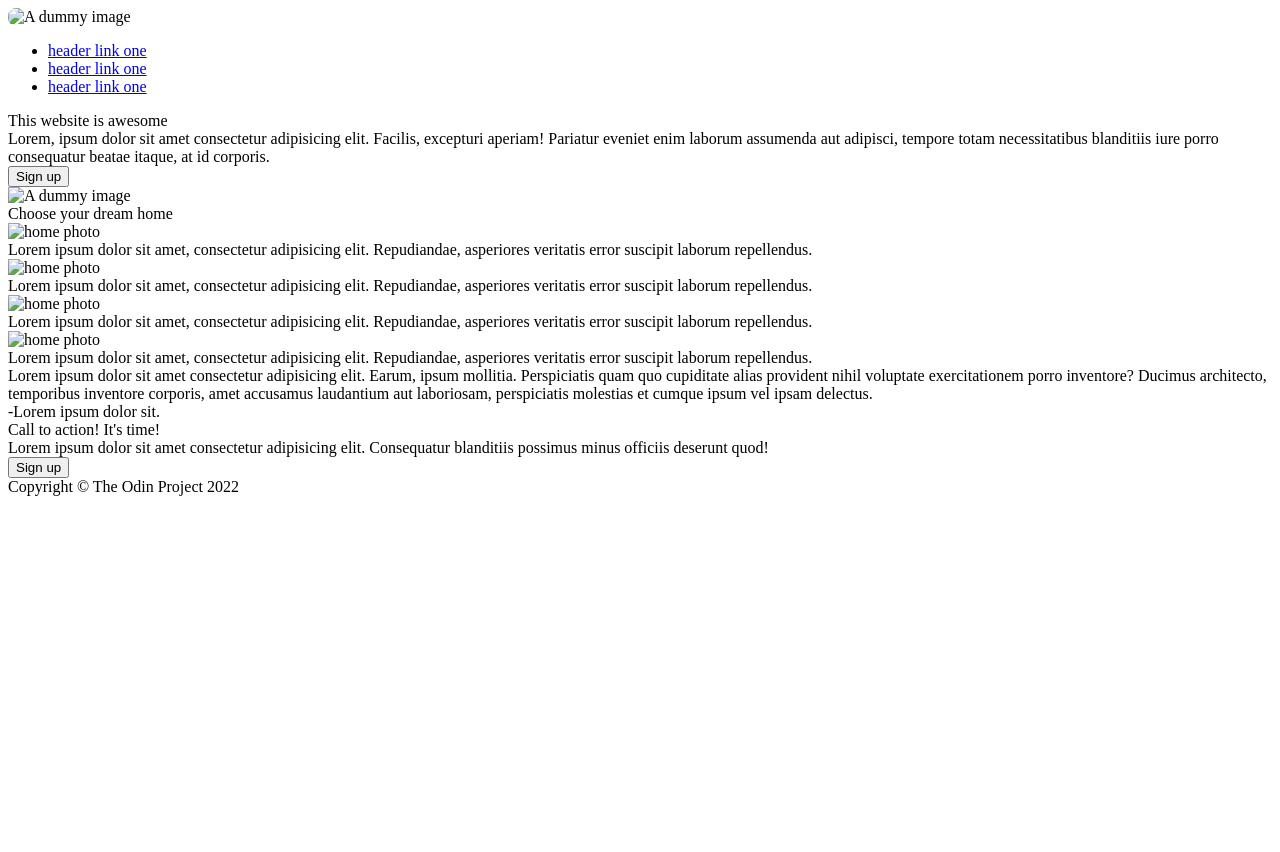
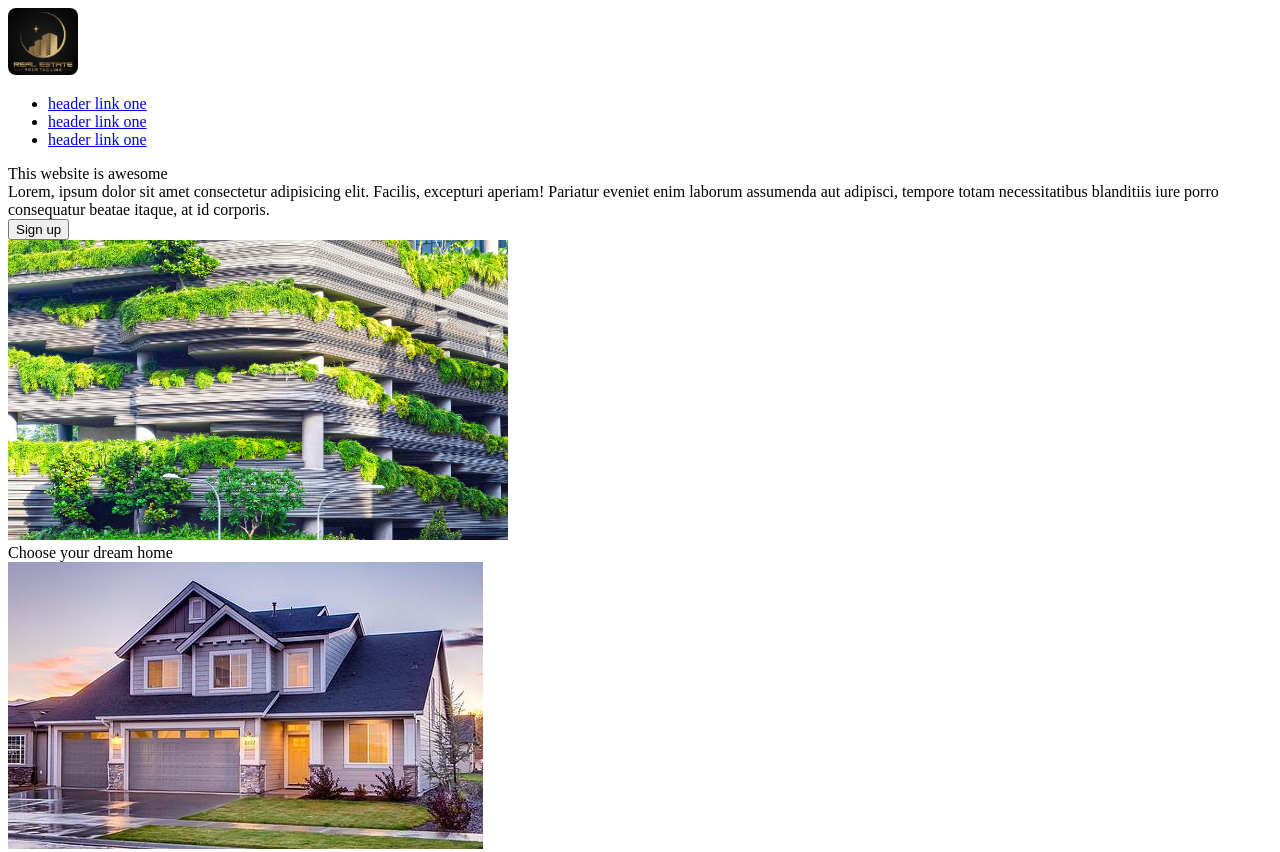
Before and after one commit to Hasibul-Alam/Landing-Page, a plain HTML site: page index.html in a window 1280 px wide. Shown: the top 852 px of the page. Before the commit the page ends 800 px from the top, so only its background shows below. Drawn offline with Linux system fonts and the light colour scheme.

Commit message:
Here is actually complete index.html file

```diff
--- a/index.html
+++ b/index.html
@@ -10,7 +10,7 @@
   <body>
     <div class="container1">
       <nav>
-        <div><img class="logo" src="./logo.png" alt="A dummy image"></div>
+        <div><img class="logo" src="./images/logo.png" alt="A dummy image"></div>
         <ul>
           <li><a href="#">header link one</a></li>
           <li><a href="#">header link one</a></li>
@@ -28,26 +28,26 @@
         <button class="sign-up">Sign up</button>
       </div>
       <div class="con1-right">
-          <img class="photo1" src="./real-estate.jpg" alt="A dummy image">
+          <img class="photo1" src="./images/real-estate.jpg" alt="A dummy image">
       </div>
     </div>
     <div class="container2">
         <div clas="con2-heading">Choose your dream home</div>
         <div class="cards-group">
             <div class="card">
-                <img class="card1-img" src="./" alt="home photo">
+                <img class="card1-img" src="./images/card-1.jpg" alt="home photo">
                 <div class="subtext">Lorem ipsum dolor sit amet, consectetur adipisicing elit. Repudiandae, asperiores veritatis error suscipit laborum repellendus.</div>
             </div>
             <div class="card">
-                <img class="card1-img" src="./" alt="home photo">
+                <img class="card1-img" src="./images/card-2.jpg" alt="home photo">
                 <div class="subtext">Lorem ipsum dolor sit amet, consectetur adipisicing elit. Repudiandae, asperiores veritatis error suscipit laborum repellendus.</div>
             </div>
             <div class="card">
-                <img class="card1-img" src="./" alt="home photo">
+                <img class="card1-img" src="./images/card-3.jpg" alt="home photo">
                 <div class="subtext">Lorem ipsum dolor sit amet, consectetur adipisicing elit. Repudiandae, asperiores veritatis error suscipit laborum repellendus.</div>
             </div>
             <div class="card">
-                <img class="card1-img" src="./" alt="home photo">
+                <img class="card1-img" src="./images/card-4.jpg" alt="home photo">
                 <div class="subtext">Lorem ipsum dolor sit amet, consectetur adipisicing elit. Repudiandae, asperiores veritatis error suscipit laborum repellendus.</div>
             </div>
         </div>
--- a/style.css
+++ b/style.css
@@ -1,5 +1,5 @@
 .body{
-    font-family:;
+    font-family:Roboto;
 }
 
 
```
